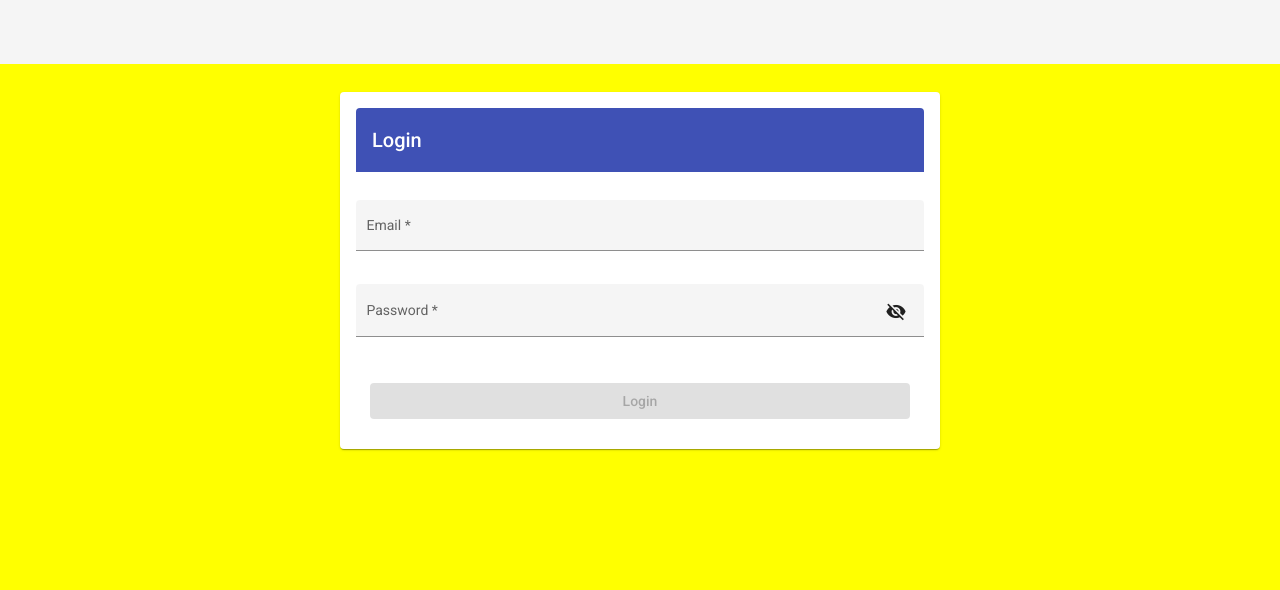
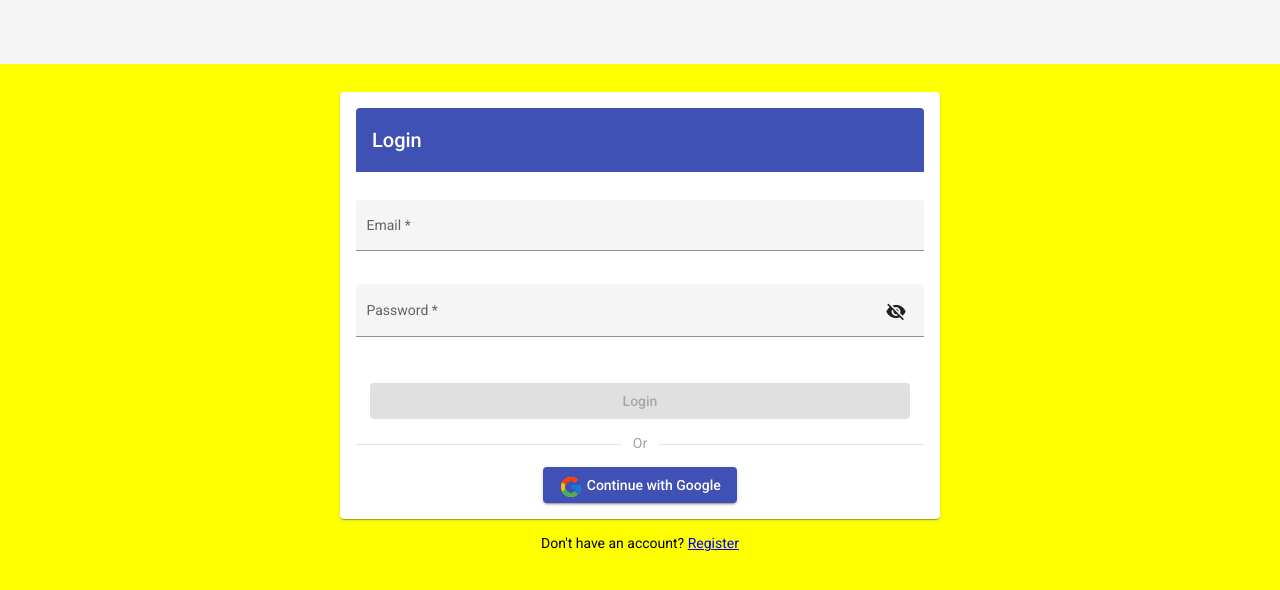
Before and after one commit to wikiprojectacademy/wiki, an Angular app: page /authorization/login in a window 1280 px wide. Shown: the top 590 px of the page. Built offline with nearby package versions, Linux system fonts and the light colour scheme.

Commit message:
update register and login

```diff
--- /dev/null
+++ b/src/app/features/authorization/models/passwordRegExp.ts
@@ -0,0 +1 @@
+export const PASSWORD_REGEXP: RegExp = /^(?=.*[A-Za-z])(?=.*\d)[A-Za-z\d]{6,}$/;
--- a/src/app/features/authorization/pages/login/login.component.html
+++ b/src/app/features/authorization/pages/login/login.component.html
@@ -57,5 +57,37 @@
 				Login
 			</button>
 		</form>
+
+		<span class="or"><span class="orInner">Or</span></span>
+
+		<!-- Continue with Google -->
+		<div class="google-button-container">
+			<button
+				class="google-button"
+				mat-raised-button
+				color="primary"
+				type="button"
+				(click)="onGoogleAuth()"
+			>
+				<mat-icon
+					svgIcon="google"
+					aria-hidden="false"
+					aria-label="Google icon"
+				></mat-icon>
+				Continue with Google
+			</button>
+		</div>
 	</mat-card>
+
+	<!-- If not register -->
+	<div class="redirectToRegister">
+		<span
+			>Don't have an account?
+			<span
+				class="redirect"
+				routerLink="/authorization/register"
+				>Register</span
+			></span
+		>
+	</div>
 </div>
--- a/src/app/features/authorization/pages/login/login.component.scss
+++ b/src/app/features/authorization/pages/login/login.component.scss
@@ -23,3 +23,45 @@ mat-form-field {
 .submit-button {
 	margin: 1em;
 }
+
+.or {
+	text-align: center;
+	display: block;
+	color: #a0a0a0;
+	background: white;
+	position: relative;
+	margin-bottom: 1em;
+
+	&:before {
+		position: absolute;
+		content: '';
+		left: 0;
+		top: 11px;
+		width: 100%;
+		height: 1px;
+		background: #e2e2e2;
+	}
+}
+
+.google-button-container {
+	text-align: center;
+}
+
+.orInner {
+	background: white;
+	display: inline-block;
+	z-index: 4;
+	position: relative;
+	padding: 0 12px;
+}
+
+.redirectToRegister {
+	margin-top: 1em;
+	text-align: center;
+
+	.redirect {
+		cursor: pointer;
+		color: blue;
+		text-decoration: underline;
+	}
+}
--- a/src/app/features/authorization/pages/login/login.component.ts
+++ b/src/app/features/authorization/pages/login/login.component.ts
@@ -1,5 +1,9 @@
 import { Component } from '@angular/core';
 import { FormControl, FormGroup, Validators } from '@angular/forms';
+import { DomSanitizer } from '@angular/platform-browser';
+import { MatIconRegistry } from '@angular/material/icon';
+import { GOOGLE_ICON } from '../../../../../assets/icons/googleIcon';
+import { PASSWORD_REGEXP } from '../../models/passwordRegExp';
 
 @Component({
 	selector: 'app-login',
@@ -10,22 +14,28 @@ export class LoginComponent {
 	public loginForm: FormGroup;
 	public hide: boolean = true;
 
-	public passwordRegexp: RegExp = /^(?=.*[A-Za-z])(?=.*\d)[A-Za-z\d]{6,}$/;
+	constructor(iconRegistry: MatIconRegistry, sanitizer: DomSanitizer) {
+		iconRegistry.addSvgIconLiteral(
+			'google',
+			sanitizer.bypassSecurityTrustHtml(GOOGLE_ICON)
+		);
 
-	constructor() {
 		this.loginForm = new FormGroup({
 			email: new FormControl(null, [Validators.required, Validators.email]),
 			password: new FormControl(null, [
 				Validators.required,
-				Validators.pattern(this.passwordRegexp)
+				Validators.pattern(PASSWORD_REGEXP)
 			])
 		});
 	}
 
 	onSubmit() {
-		console.log('loginForm: ', this.loginForm);
-		console.log('loginForm: ', this.loginForm.value);
+		// console.log('loginForm: ', this.loginForm.value);
 		this.loginForm.reset();
+	}
+
+	onGoogleAuth() {
+		// console.log('Auth with google');
 	}
 
 	getErrorMessage(inputField: string): string | undefined {
--- a/src/app/features/authorization/pages/register/register.component.ts
+++ b/src/app/features/authorization/pages/register/register.component.ts
@@ -2,13 +2,8 @@ import { Component } from '@angular/core';
 import { FormControl, FormGroup, Validators } from '@angular/forms';
 import { DomSanitizer } from '@angular/platform-browser';
 import { MatIconRegistry } from '@angular/material/icon';
-
-const GOOGLE_ICON = `
-  <svg xmlns="http://www.w3.org/2000/svg" x="0px" y="0px"
-width="48" height="48"
-viewBox="0 0 48 48"
-style=" fill:#000000;"><path fill="#FFC107" d="M43.611,20.083H42V20H24v8h11.303c-1.649,4.657-6.08,8-11.303,8c-6.627,0-12-5.373-12-12c0-6.627,5.373-12,12-12c3.059,0,5.842,1.154,7.961,3.039l5.657-5.657C34.046,6.053,29.268,4,24,4C12.955,4,4,12.955,4,24c0,11.045,8.955,20,20,20c11.045,0,20-8.955,20-20C44,22.659,43.862,21.35,43.611,20.083z"></path><path fill="#FF3D00" d="M6.306,14.691l6.571,4.819C14.655,15.108,18.961,12,24,12c3.059,0,5.842,1.154,7.961,3.039l5.657-5.657C34.046,6.053,29.268,4,24,4C16.318,4,9.656,8.337,6.306,14.691z"></path><path fill="#4CAF50" d="M24,44c5.166,0,9.86-1.977,13.409-5.192l-6.19-5.238C29.211,35.091,26.715,36,24,36c-5.202,0-9.619-3.317-11.283-7.946l-6.522,5.025C9.505,39.556,16.227,44,24,44z"></path><path fill="#1976D2" d="M43.611,20.083H42V20H24v8h11.303c-0.792,2.237-2.231,4.166-4.087,5.571c0.001-0.001,0.002-0.001,0.003-0.002l6.19,5.238C36.971,39.205,44,34,44,24C44,22.659,43.862,21.35,43.611,20.083z"></path></svg>
-`;
+import { GOOGLE_ICON } from '../../../../../assets/icons/googleIcon';
+import { PASSWORD_REGEXP } from '../../models/passwordRegExp';
 
 @Component({
 	selector: 'app-register',
@@ -18,8 +13,6 @@ style=" fill:#000000;"><path fill="#FFC107" d="M43.611,20.083H42V20H24v8h11.303c
 export class RegisterComponent {
 	public registerForm: FormGroup;
 	public isPasswordHidden: boolean = true;
-
-	public passwordRegexp: RegExp = /^(?=.*[A-Za-z])(?=.*\d)[A-Za-z\d]{6,}$/;
 
 	constructor(iconRegistry: MatIconRegistry, sanitizer: DomSanitizer) {
 		iconRegistry.addSvgIconLiteral(
@@ -41,7 +34,7 @@ export class RegisterComponent {
 			email: new FormControl(null, [Validators.required, Validators.email]),
 			password: new FormControl(null, [
 				Validators.required,
-				Validators.pattern(this.passwordRegexp)
+				Validators.pattern(PASSWORD_REGEXP)
 			])
 		});
 	}
--- /dev/null
+++ b/src/assets/icons/googleIcon.ts
@@ -0,0 +1,6 @@
+export const GOOGLE_ICON = `
+  <svg xmlns="http://www.w3.org/2000/svg" x="0px" y="0px"
+width="48" height="48"
+viewBox="0 0 48 48"
+style=" fill:#000000;"><path fill="#FFC107" d="M43.611,20.083H42V20H24v8h11.303c-1.649,4.657-6.08,8-11.303,8c-6.627,0-12-5.373-12-12c0-6.627,5.373-12,12-12c3.059,0,5.842,1.154,7.961,3.039l5.657-5.657C34.046,6.053,29.268,4,24,4C12.955,4,4,12.955,4,24c0,11.045,8.955,20,20,20c11.045,0,20-8.955,20-20C44,22.659,43.862,21.35,43.611,20.083z"></path><path fill="#FF3D00" d="M6.306,14.691l6.571,4.819C14.655,15.108,18.961,12,24,12c3.059,0,5.842,1.154,7.961,3.039l5.657-5.657C34.046,6.053,29.268,4,24,4C16.318,4,9.656,8.337,6.306,14.691z"></path><path fill="#4CAF50" d="M24,44c5.166,0,9.86-1.977,13.409-5.192l-6.19-5.238C29.211,35.091,26.715,36,24,36c-5.202,0-9.619-3.317-11.283-7.946l-6.522,5.025C9.505,39.556,16.227,44,24,44z"></path><path fill="#1976D2" d="M43.611,20.083H42V20H24v8h11.303c-0.792,2.237-2.231,4.166-4.087,5.571c0.001-0.001,0.002-0.001,0.003-0.002l6.19,5.238C36.971,39.205,44,34,44,24C44,22.659,43.862,21.35,43.611,20.083z"></path></svg>
+`;
```
